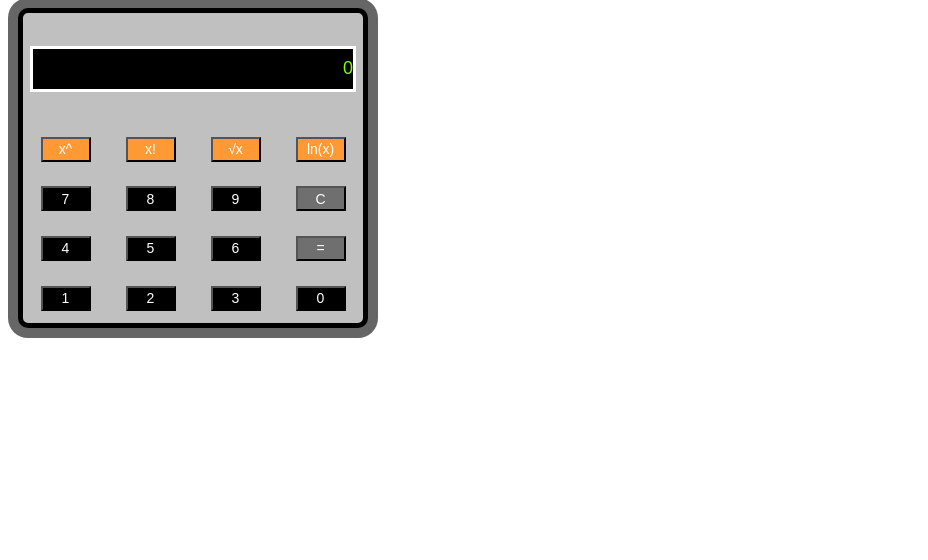
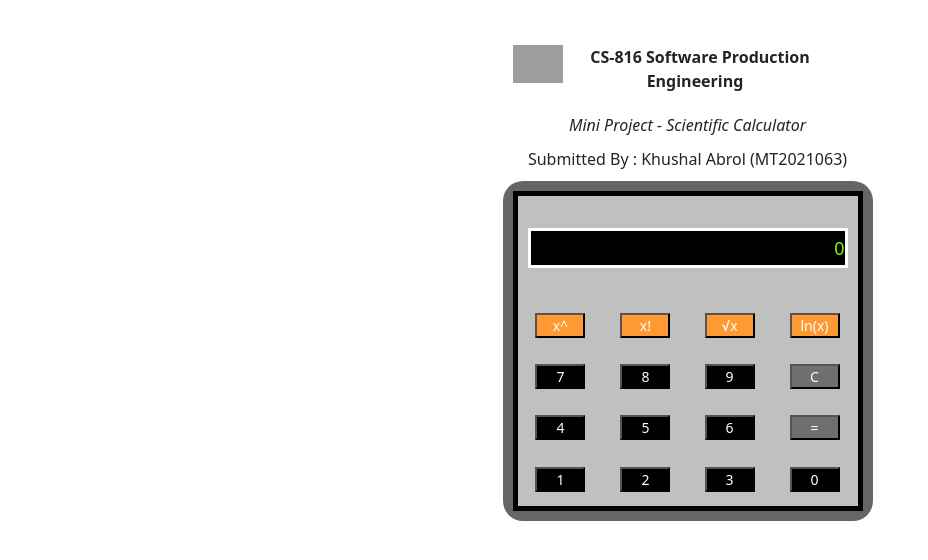
Before and after one commit to KhushalAbrol/Scientific-Calculator-Using-DevOps-Tools, an Angular app: page / in a window 1280 px wide. Shown: the top 560 px of the page, without its empty margins (0-928 px from the left). Built offline with nearby package versions, Linux system fonts and the light colour scheme; grey boxes are pictures that could not be loaded.

Commit message:
Modified CSS, Added Bootstrap

```diff
--- a/angular.json
+++ b/angular.json
@@ -94,7 +94,9 @@
               "src/assets"
             ],
             "styles": [
-              "src/styles.css"
+              "src/styles.css",
+              "node_modules/bootstrap/dist/css/bootstrap.min.css"
+
             ],
             "scripts": []
           }
--- a/package.json
+++ b/package.json
@@ -18,6 +18,8 @@
     "@angular/platform-browser": "~13.2.0",
     "@angular/platform-browser-dynamic": "~13.2.0",
     "@angular/router": "~13.2.0",
+    "bootstrap": "^5.1.3",
+    "jquery": "^3.6.0",
     "rxjs": "~7.5.0",
     "tslib": "^2.3.0",
     "zone.js": "~0.11.4"
--- a/src/app/app.component.css
+++ b/src/app/app.component.css
@@ -46,3 +46,7 @@
     width: 50px;
     height: 25px;
   }
+
+  .container{
+    overflow: hidden;
+  }
--- a/src/app/app.component.html
+++ b/src/app/app.component.html
@@ -1,7 +1,27 @@
+<div class="container">
+  <div class="row">
+    <div class="container col" style="margin-top:10px;">
+      <div class="row">
+        <div class="col-5"><br></div>
+        <div class="col-4">
+          <div class="row">
+            <div class="col-2">
+              <img src="https://www.iiitb.ac.in/includefiles/userfiles/images/iiitb_logo.png" style="width:50px" alt="">
+            </div>
+            <div class="col-8">
+              <p><b>CS-816 Software Production Engineering</b></p>
+            </div>
+          </div>
+          <div class="row">
+              <i>Mini Project - Scientific Calculator</i>
+              <p>Submitted By : Khushal Abrol (MT2021063)</p>
+          </div>
+          <div class="row">
             <form name="sci-calc" #calculator="ngForm">
               <table class="calculator" cellspacing="0" cellpadding="1">
               <tr>
-      <td colspan="5"><input id="display" [(ngModel)]="value1" name="display" [value]="value1" size="28" maxlength="25">
+                <td colspan="5"><input id="display" [(ngModel)]="value1" name="display" [value]="value1" size="28"
+                    maxlength="25">
                 </td>
               </tr>
               <tr>
@@ -29,3 +49,10 @@
               </tr>
             </table>
           </form>
+        </div>
+        </div>
+        <div class="col-3"></div>
+      </div>
+    </div>
+  </div>
+</div>
--- a/src/index.html
+++ b/src/index.html
@@ -2,12 +2,14 @@
 <html lang="en">
 <head>
   <meta charset="utf-8">
-  <title>ScientificCalculatorUsingDevOpsTools</title>
+  <title>Scientific Calculator Using DevOps Tools</title>
   <base href="/">
   <meta name="viewport" content="width=device-width, initial-scale=1">
   <link rel="icon" type="image/x-icon" href="favicon.ico">
+  <link rel="stylesheet" href="../node_modules/bootstrap/dist/css/bootstrap.css">
 </head>
 <body>
+  <div style="overflow: hidden;"></div>
   <app-root></app-root>
 </body>
 </html>
--- a/src/styles.css
+++ b/src/styles.css
@@ -1 +1,2 @@
 /* You can add global styles to this file, and also import other style files */
+@import "~bootstrap/dist/css/bootstrap.css"
```
Also changed, not shown: 1 other file (tests, documents, lock files or other folders). Lines whose indentation alone changed are shown as unchanged.
